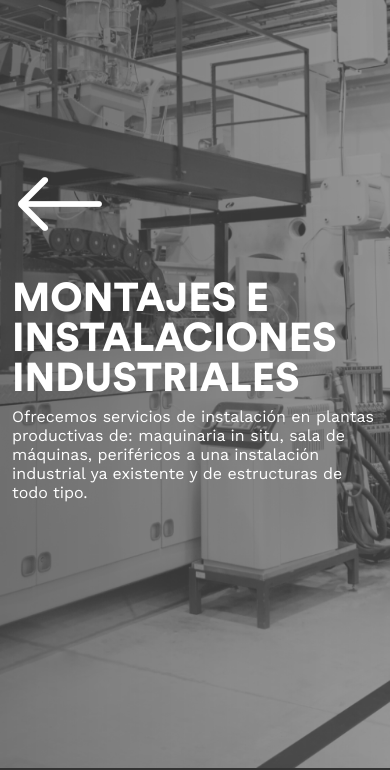
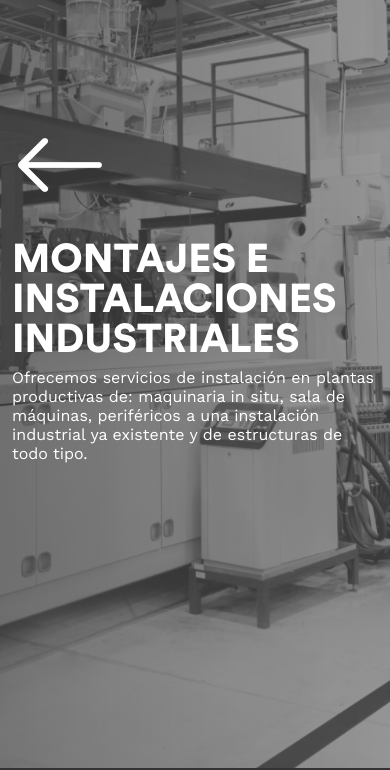
Before and after one commit to Evefrias/Dinamind, a website: page pages/montajes.html in a window 390 px wide. Shown: the part 76-846 px from the top of the page. Drawn offline with nearby package versions, Linux system fonts and the light colour scheme; files whose address does not match are found by name.

Commit message:
iphone7-pages

```diff
--- a/pages/scss/style.scss
+++ b/pages/scss/style.scss
@@ -345,7 +345,7 @@ svg {
     }
 
     .titulo-principal-montajes {
-        margin-top: 50%;
+        margin-top: 40%;
 
         h1 {
             font-size: 2.5rem;
```
Also changed, not shown: pages/css/style.css.
